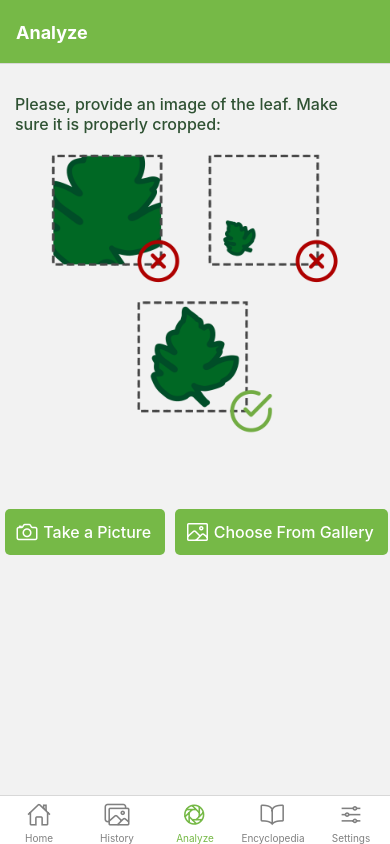
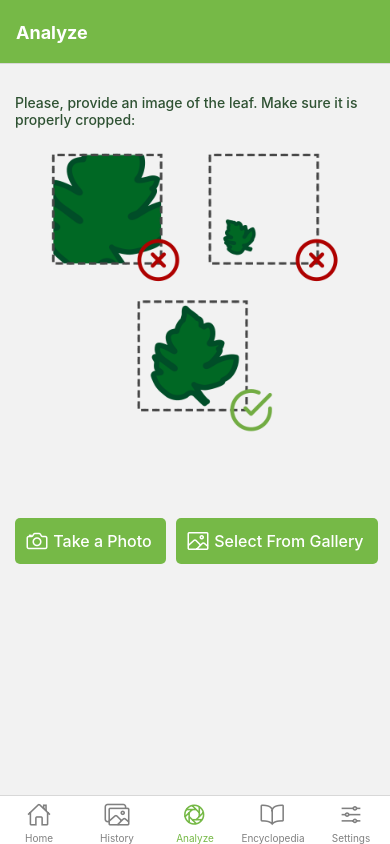
Before and after one commit to Tademait/plantDoctor, a React Native app: screen /Analyze in a window 390 px wide. Built offline with nearby package versions, Linux system fonts and the light colour scheme; no server answers.

Commit message:
fix spacing on analyze buttons

```diff
--- a/assets/Style.js
+++ b/assets/Style.js
@@ -11,7 +11,7 @@ export default StyleSheet.create({
   infoText: {
     color: COLOR_SECONDARY,
     fontWeight: '500',
-    fontSize: 16,
+    fontSize: 14,
     textAlign: 'left'
   }
 });
--- a/screens/AnalyzeTab/PhotoFirstSelection.tsx
+++ b/screens/AnalyzeTab/PhotoFirstSelection.tsx
@@ -45,10 +45,10 @@ const PhotoFirstSelection = ({ onPhotoSelected }: Props) => {
       <View style={styles.textContainer}>
       <Text style={textStyle.infoText}>Please, provide an image of the leaf. Make sure it is properly cropped: </Text>
       </View>
-      <Image source={require('./help1.png')} style={{width: 300, height: 300, resizeMode: 'center'}} />
+      <Image source={require('./help1.png')} style={{width: 300, height: 300, resizeMode: 'center', marginTop: 5}} />
       <View style={styles.buttonContainer}>
-        <CustomButton buttonText="Take a Picture" iconName="camera-outline" handlePress={handleCameraButtonPress} />
-        <CustomButton buttonText="Choose From Gallery" iconName="image-outline" handlePress={handleGalleryButtonPress} />
+        <CustomButton buttonText="Take a Photo" iconName="camera-outline" handlePress={handleCameraButtonPress} />
+        <CustomButton buttonText="Select From Gallery" iconName="image-outline" handlePress={handleGalleryButtonPress} />
       </View>
     </View>
   );
@@ -67,6 +67,7 @@ const styles = StyleSheet.create({
   buttonContainer: {
     marginTop: 70,
     flexDirection: 'row',
+    padding: 10,
   },
 });
 
```
